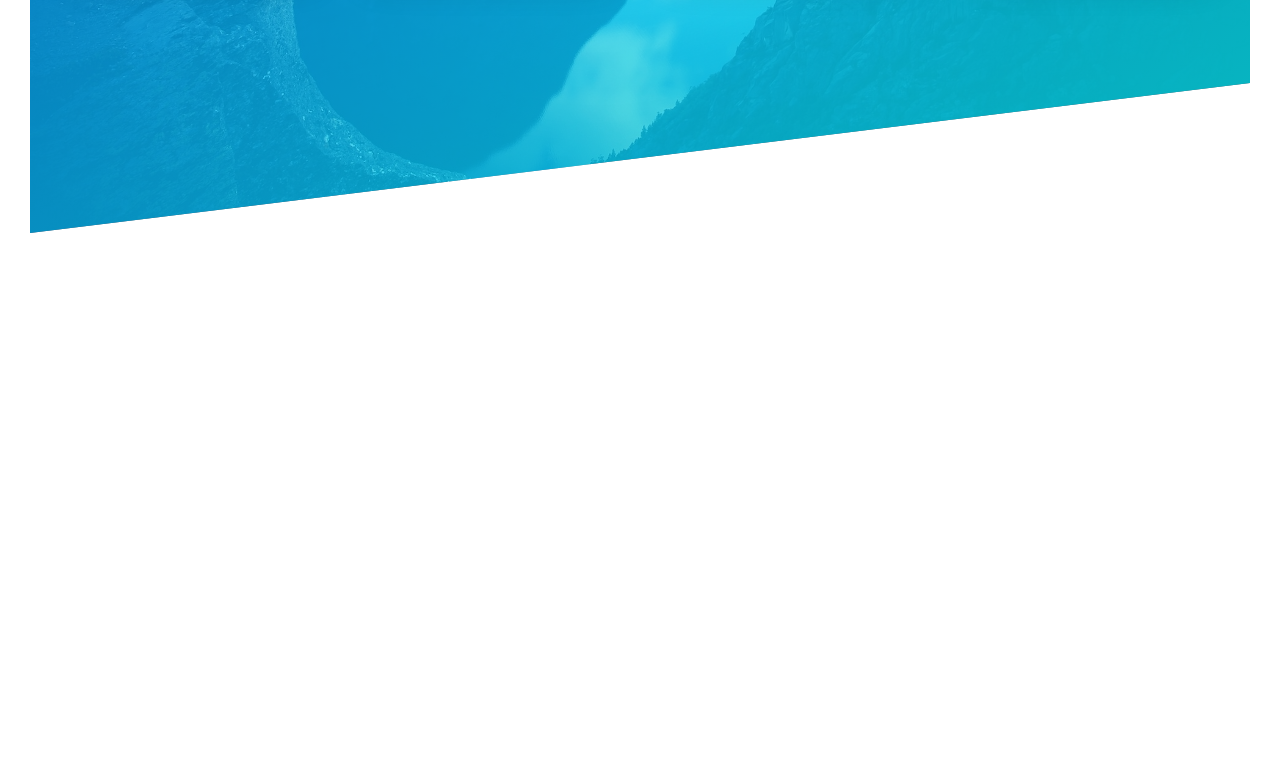
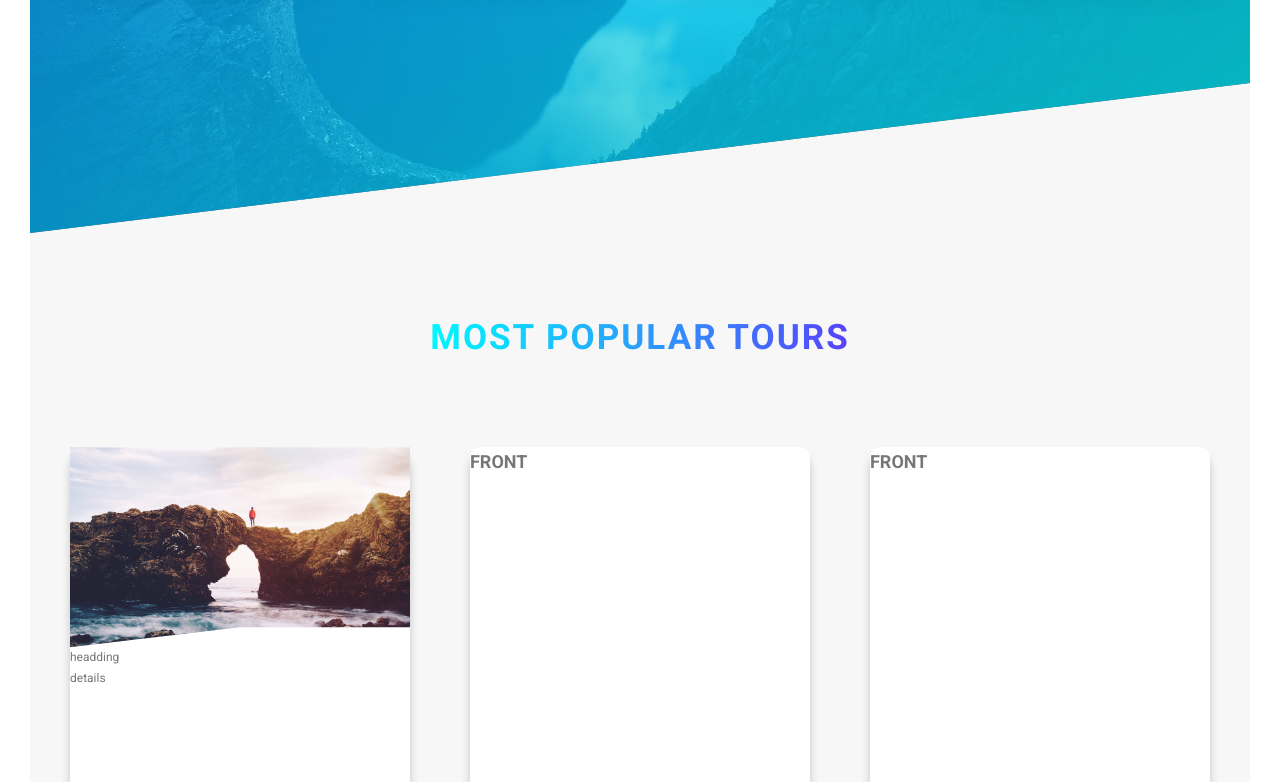
Before and after one commit to matheussss1/Advanced-CSS-with-SASS-Udemy, a website: page index.html in a window 1280 px wide. Shown: the part 2018-2800 px from the top of the page. Before the commit the page ends 2251 px from the top, so only its background shows below. Drawn offline with Linux system fonts and the light colour scheme.

Commit message:
tour section

```diff
--- a/assets/sass/abstracts/_variables.scss
+++ b/assets/sass/abstracts/_variables.scss
@@ -1,7 +1,14 @@
 // COLORS
 $color-primary: rgb(0, 140, 255);
 $color-primary-ligth: rgb(0, 247, 255);
-$color-primary-dark: rgb(0, 90, 255);
+$color-primary-dark: #5643fa;
+
+$color-secondary-ligth: #ffc900;
+$color-secondary-dark: #ff7730;
+
+$color-tertiary-ligth: #17eb4f;
+$color-tertiary-dark: #065e1d;
+
 
 $color-grey-ligth-1: #f7f7f7;
 
--- /dev/null
+++ b/assets/sass/components/_card.scss
@@ -0,0 +1,77 @@
+.card {
+
+    //FUNCTIONALITY FUNCIONALIDADE
+ perspective: 150rem;
+ -moz-perspective: 150rem;
+ position: relative;
+ height: 50rem;
+
+ &__side{
+    height: 50rem;
+    transition: all 1.5s ease;
+    position: absolute;
+    top: 0;
+    left: 0;
+    width: 100%;
+    backface-visibility: hidden;
+    border-radius: 1rem;
+    box-shadow: 0 1rem 1rem rgba($color: #000000, $alpha: 0.2);
+    font-size: 12px;
+
+    &--front {
+        background-color: $color-white;
+    }
+
+    &--back {
+        transform: rotateY(180deg);
+
+        &-1{
+            background-image: linear-gradient(to right bottom,
+            $color-secondary-ligth,
+            $color-secondary-dark);
+        }
+
+        &-2{
+            background-image: linear-gradient(to right bottom,
+            $color-primary-ligth,
+            $color-primary-dark);
+        }
+        &-3{
+            background-image: linear-gradient(to right bottom,
+            $color-tertiary-ligth,
+            $color-tertiary-dark);
+        }
+    }
+ }
+
+    &:hover &__side--front {
+        transform: rotateY(180deg);
+    }
+
+    &:hover &__side--back {
+        transform: rotateY(360deg);
+
+    }
+
+    //fRONT-SZIE STYLING
+    .card__picture {
+        background-size: cover;
+        clip-path: polygon(0 0, 100% 0, 100% 90%, 50% 90% , 0 100%);
+
+        &--1{
+            background-image: url( ../img/nat-5.jpg);
+            height: 20rem;
+
+        }
+
+        &--2{
+            background-image: url( ../img/nat-5.jpg);
+
+        }
+
+        &--3{
+            background-image: url( ../img/nat-5.jpg);
+
+        }
+    }
+}
--- a/assets/sass/main.scss
+++ b/assets/sass/main.scss
@@ -10,6 +10,7 @@
 @import "./components/button";
 @import "./components/composition";
 @import "./components/feature-box";
+@import "./components/card";
 
 @import "./layout/header";
 @import "./layout/grid";
--- a/assets/sass/pages/_home.scss
+++ b/assets/sass/pages/_home.scss
@@ -20,3 +20,9 @@
         transform: skewY(7deg);
     }
 }
+
+.section-tours {
+    background-color: $color-grey-ligth-1;
+    padding: 25rem 0 50rem 0;
+    margin-top: -10rem;
+}
--- a/index.html
+++ b/index.html
@@ -97,6 +97,52 @@
                 </div>
             </div>
         </section>
+        <section class="section-tours">
+            <div class="center-text mb-big">
+                <h2 class="heading-secondary">
+                    Most popular tours
+                </h2>
+            </div>
+            <div class="row">
+                <div class="col-1-3">
+                    <div class="card">
+                        <div class="card__side card__side--front">
+                            <div class="card__picture card__picture--1">
+                                <br>
+                            </div>
+                            <div class="card__heading">
+                                headding
+                            </div>
+                            <div class="card__datails">
+                                details
+                            </div>
+                        </div>
+                        <div class="card__side card__side--back card__side--back-1">
+
+                        </div>
+                    </div>
+                </div>
+                <div class="col-1-3">
+                    <div class="card">
+                        <div class="card__side card__side--front">
+                            <H1>FRONT</H1>
+                        </div>
+                        <div class="card__side card__side--back card__side--back-2">
+                            <H1>BACK</H1>
+                        </div>
+                    </div>
+                </div>
+                <div class="col-1-3">
+                    <div class="card">
+                        <div class="card__side card__side--front">
+                            <H1>FRONT</H1>
+                        </div>
+                        <div class="card__side card__side--back card__side--back-3">
+                            <H1>BACK</H1>
+                        </div>
+                    </div>
+                </div>
+        </section>
     </main>
 
     <!-- <section class="grid-test">
```
Also changed, not shown: assets/css/style.css.
